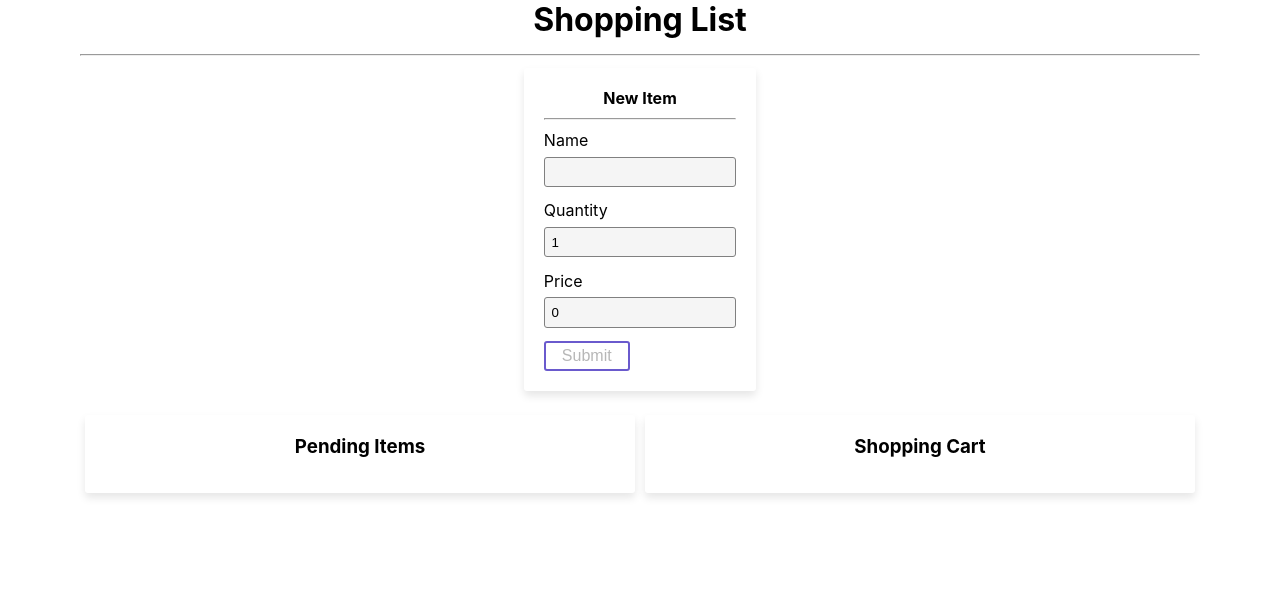
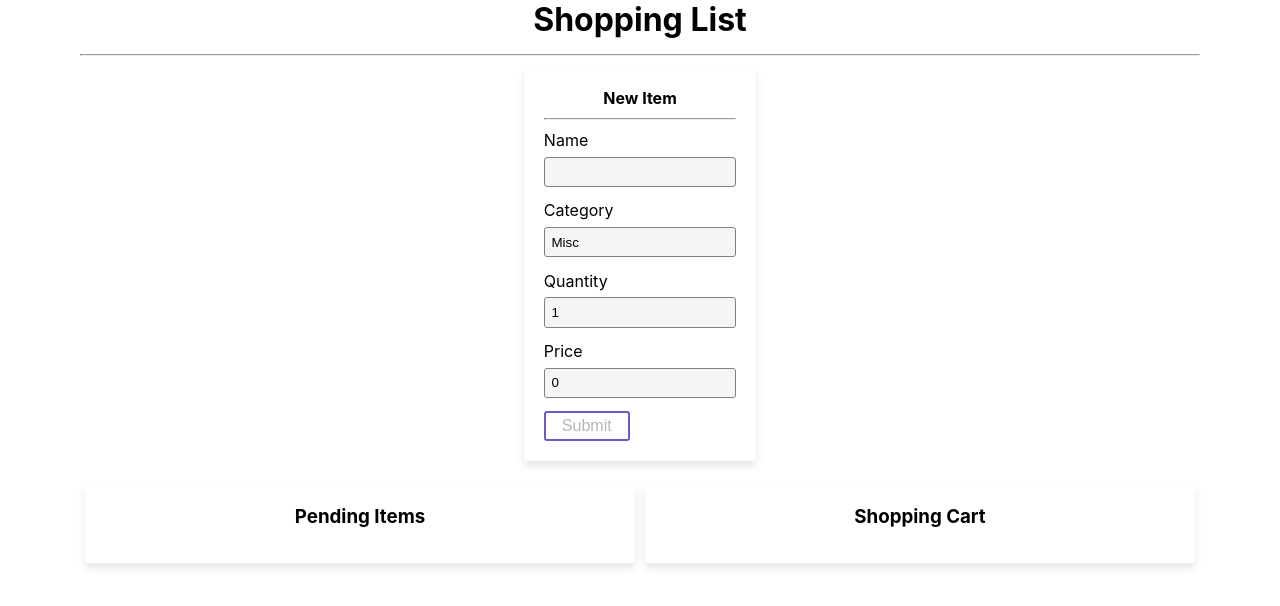
Before and after one commit to TheCodingDojo/react-shopping-list, a React (Create React App) app: page / in a window 1280 px wide. Shown: the top 606 px of the page. Built offline with nearby package versions, Linux system fonts and the light colour scheme.

Commit message:
added fields and optional field default fallbacks

```diff
--- a/src/components/NewItem.js
+++ b/src/components/NewItem.js
@@ -6,25 +6,33 @@ import Input from "./Input";
 
 const NewItem = ({ addItem }) => {
   const defaultQuantity = 1,
-    defaultPrice = 0;
+    defaultPrice = 0,
+    defaultCategory = "Misc";
 
   const [name, setName] = useState("");
   const [quantity, setQuantity] = useState(defaultQuantity);
   const [price, setPrice] = useState(defaultPrice);
+  const [category, setCategory] = useState(defaultCategory);
 
   function handleSubmit(e) {
     e.preventDefault();
 
     addItem({
       name,
-      quantity: +quantity, // convert to num shorthand
-      price: +price,
+      /**
+       * Or fallback in case of deletion of default value since these are
+       * optional metadata.
+       */
+      category: category || defaultCategory,
+      quantity: +quantity || defaultQuantity,
+      price: +price || defaultPrice,
       pending: true,
     });
 
     setName("");
     setQuantity(defaultQuantity);
     setPrice(defaultPrice);
+    setCategory(defaultCategory);
   }
 
   const Title = styled.h4`
@@ -57,6 +65,13 @@ const NewItem = ({ addItem }) => {
               onChange={(e) => setName(e.target.value)}
             />
 
+            <label>Category</label>
+            <Input
+              value={category}
+              type="text"
+              onChange={(e) => setCategory(e.target.value)}
+            />
+
             <label>Quantity</label>
             <Input
               value={quantity}
```
